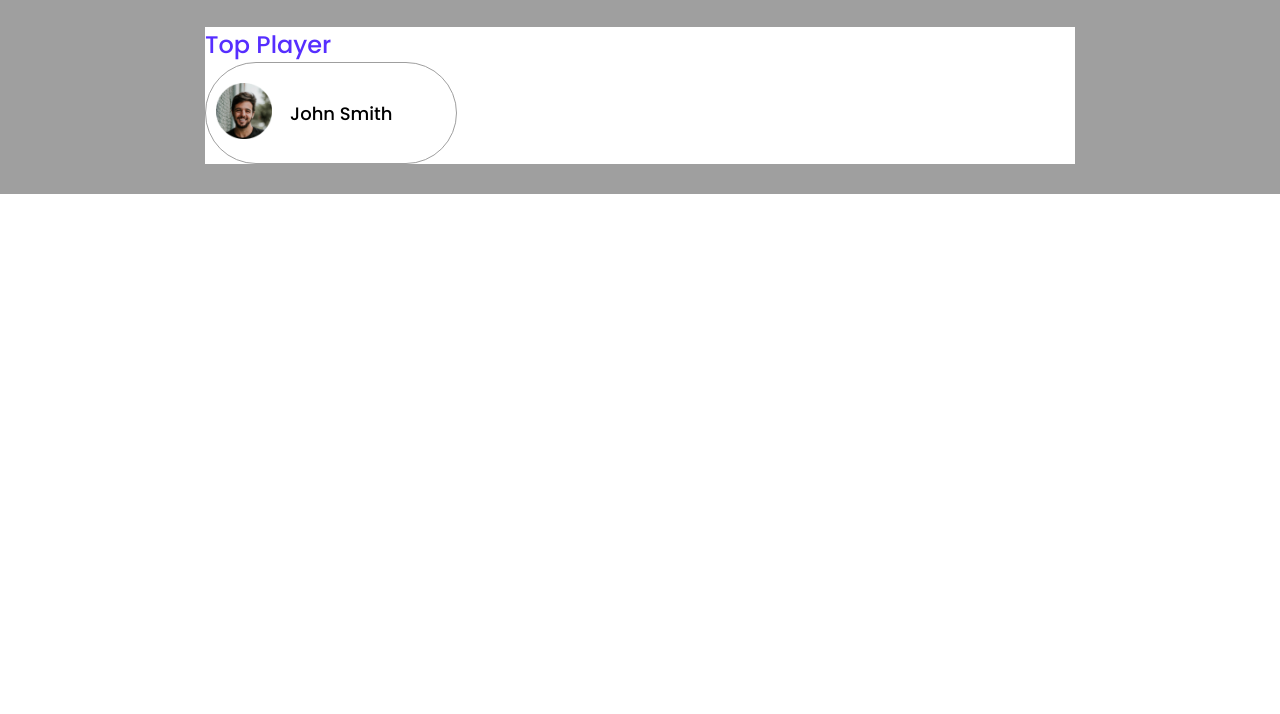
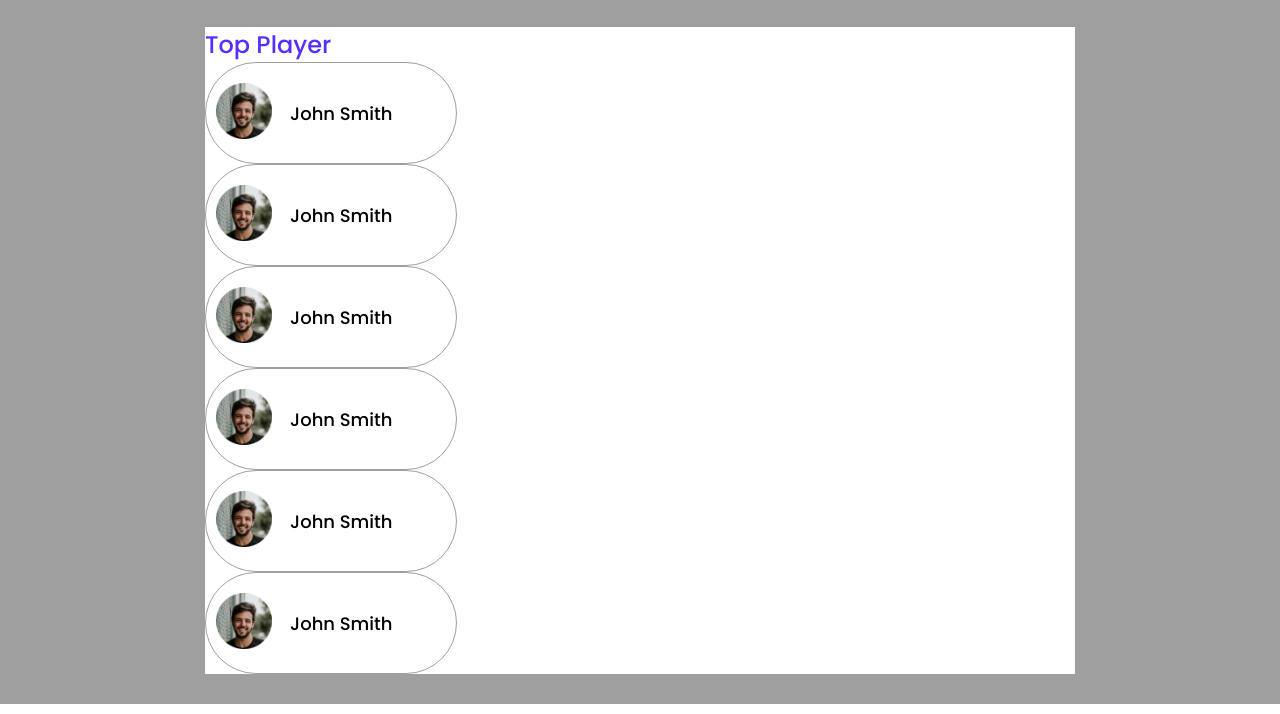
Before and after one commit to arifa-akter/leader-board, a plain HTML site: page index.html in a window 1280 px wide. Shown: the part 86-800 px from the top of the page. Drawn offline with Linux system fonts and the light colour scheme.

Commit message:
add top plyer part start

```diff
--- a/index.html
+++ b/index.html
@@ -62,6 +62,47 @@
                             <h3 class="headline">John Smith</h3>
                         </div>
                     </div>
+                    <div class="players">
+                        <div class="player">
+                            <img src="images/players/player-1.png" alt="player-photo">
+                        </div>
+                        <div class="player-name">
+                            <h3 class="headline">John Smith</h3>
+                        </div>
+                    </div>
+                    <div class="players">
+                        <div class="player">
+                            <img src="images/players/player-1.png" alt="player-photo">
+                        </div>
+                        <div class="player-name">
+                            <h3 class="headline">John Smith</h3>
+                        </div>
+                    </div>
+                    <div class="players">
+                        <div class="player">
+                            <img src="images/players/player-1.png" alt="player-photo">
+                        </div>
+                        <div class="player-name">
+                            <h3 class="headline">John Smith</h3>
+                        </div>
+                    </div>
+                    <div class="players">
+                        <div class="player">
+                            <img src="images/players/player-1.png" alt="player-photo">
+                        </div>
+                        <div class="player-name">
+                            <h3 class="headline">John Smith</h3>
+                        </div>
+                    </div>
+                    <div class="players">
+                        <div class="player">
+                            <img src="images/players/player-1.png" alt="player-photo">
+                        </div>
+                        <div class="player-name">
+                            <h3 class="headline">John Smith</h3>
+                        </div>
+                    </div>
+
                 </div>
             </div>
 
```
